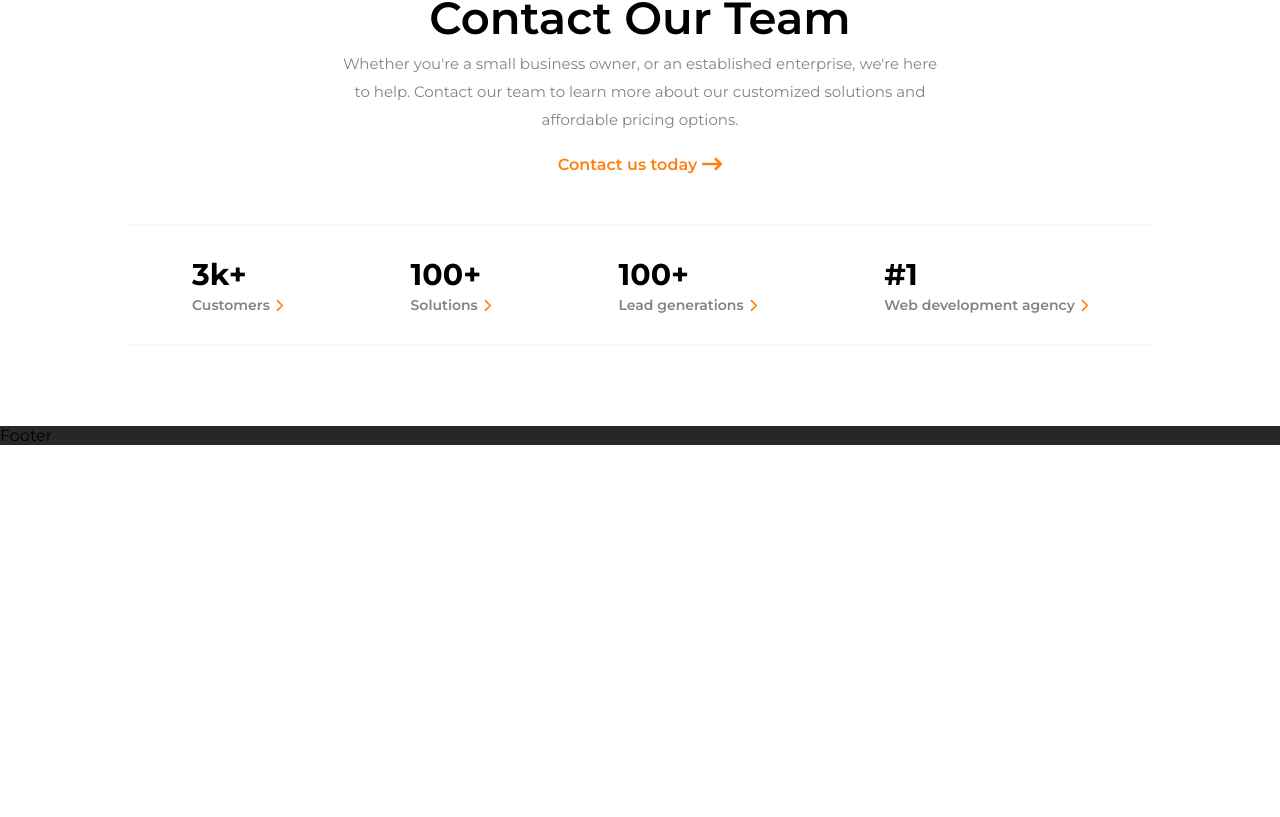
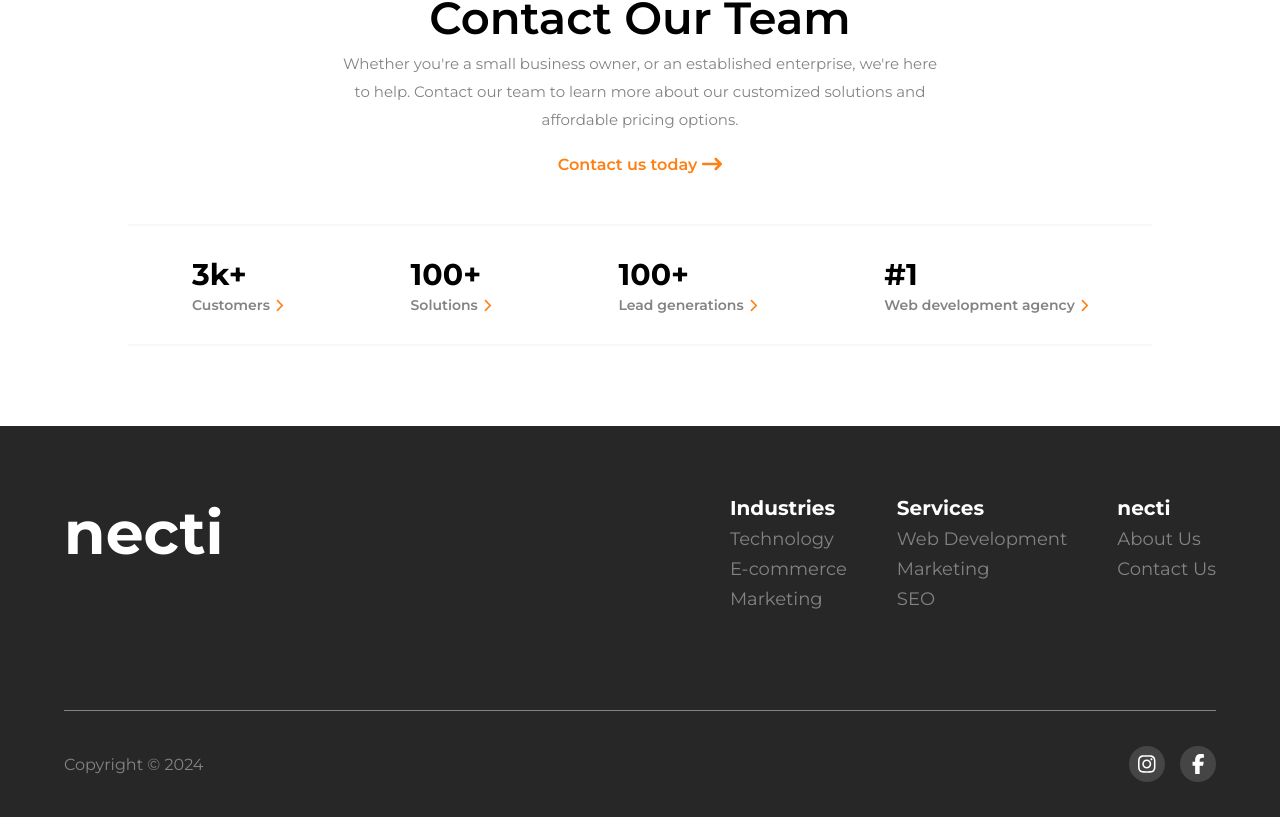
Before and after one commit to necti-inc/necti-web, a Next.js app: page / in a window 1280 px wide. Shown: the part 8032-8849 px from the top of the page. Before the commit the page ends 8477 px from the top, so only its background shows below. Built offline with nearby package versions, Linux system fonts and the light colour scheme.

Commit message:
Footer Creation for Web

```diff
--- a/package.json
+++ b/package.json
@@ -11,7 +11,7 @@
   "dependencies": {
     "@fortawesome/fontawesome-free": "^6.4.0",
     "@fortawesome/fontawesome-svg-core": "^6.4.0",
-    "@fortawesome/free-brands-svg-icons": "^6.4.0",
+    "@fortawesome/free-brands-svg-icons": "^6.4.2",
     "@fortawesome/free-regular-svg-icons": "^6.4.2",
     "@fortawesome/free-solid-svg-icons": "^6.4.0",
     "@fortawesome/react-fontawesome": "^0.2.0",
--- a/src/app/theme.js
+++ b/src/app/theme.js
@@ -5,6 +5,7 @@ const theme = {
   lightPrimaryColor: "#FFD4AE",
   mediumPrimaryColor: "#FFA354",
   black: "#272727",
+  lightBlack: "#454545",
   white: "#FFFFFF",
   lightGrey: "#F8F8F8",
   grey: "#E5E5E5",
--- a/src/components/navigation-footer/Footer.jsx
+++ b/src/components/navigation-footer/Footer.jsx
@@ -1,8 +1,91 @@
 import theme from "@/app/theme";
 import React from "react";
+import style from "./footer.module.css";
+import { FontAwesomeIcon } from "@fortawesome/react-fontawesome";
+import { faInstagram, faFacebookF } from "@fortawesome/free-brands-svg-icons";
 
 const Footer = () => {
-  return <div style={{ backgroundColor: theme.black }}>Footer</div>;
+  return (
+    <div
+      className={style.footerContainer}
+      style={{ backgroundColor: theme.black }}
+    >
+      <div className={style.bodyContainer}>
+        <h2 style={{ color: theme.white }} className={style.title}>
+          necti
+        </h2>
+        <div className={style.contentContainer}>
+          <div className={style.titleContainer}>
+            <h3 style={{ color: theme.white }} className={style.subTitle}>
+              Industries
+            </h3>
+            <p style={{ color: theme.darkGrey }} className={style.description}>
+              Technology
+            </p>
+            <p style={{ color: theme.darkGrey }} className={style.description}>
+              E-commerce
+            </p>
+            <p style={{ color: theme.darkGrey }} className={style.description}>
+              Marketing
+            </p>
+          </div>
+          <div className={style.titleContainer}>
+            <h3 style={{ color: theme.white }} className={style.subTitle}>
+              Services
+            </h3>
+            <p style={{ color: theme.darkGrey }} className={style.description}>
+              Web Development
+            </p>
+            <p style={{ color: theme.darkGrey }} className={style.description}>
+              Marketing
+            </p>
+            <p style={{ color: theme.darkGrey }} className={style.description}>
+              SEO
+            </p>
+          </div>
+          <div className={style.titleContainer}>
+            <h3 style={{ color: theme.white }} className={style.subTitle}>
+              necti
+            </h3>
+            <p style={{ color: theme.darkGrey }} className={style.description}>
+              About Us
+            </p>
+            <p style={{ color: theme.darkGrey }} className={style.description}>
+              Contact Us
+            </p>
+          </div>
+        </div>
+      </div>
+      <div style={{ borderColor: theme.darkGrey }} className={style.divider} />
+      <div className={style.lowerContainer}>
+        <p style={{ color: theme.darkGrey }} className={style.copyRightText}>
+          Copyright © 2024
+        </p>
+        <div className={style.iconBox}>
+          <div
+            style={{ backgroundColor: theme.lightBlack }}
+            className={style.iconContainer}
+          >
+            <FontAwesomeIcon
+              style={{ color: theme.white }}
+              className={style.icon}
+              icon={faInstagram}
+            />
+          </div>
+          <div
+            style={{ backgroundColor: theme.lightBlack }}
+            className={style.iconContainer}
+          >
+            <FontAwesomeIcon
+              style={{ color: theme.white }}
+              className={style.icon}
+              icon={faFacebookF}
+            />
+          </div>
+        </div>
+      </div>
+    </div>
+  );
 };
 
 export default Footer;
--- /dev/null
+++ b/src/components/navigation-footer/footer.module.css
@@ -0,0 +1,70 @@
+.footerContainer {
+    padding-top: 70px;
+    padding-left: 5%;
+    padding-right: 5%;
+}
+
+.bodyContainer {
+    display: flex;
+    justify-content: space-between;
+    padding-bottom: 100px;
+}
+
+.title {
+    font-size: 60px;
+}
+
+.subTitle {
+    font-size: 20px;
+}
+
+.description {
+    font-size: 18px;
+}
+
+.titleContainer {
+    display: flex;
+    flex-direction: column;
+    gap: 8px;
+}
+
+.contentContainer {
+    display: flex;
+    gap: 50px;
+}
+
+.divider {
+    width: 100%;
+    border-top: 1px solid;
+    padding-bottom: 35px;
+}
+
+.lowerContainer {
+    padding-bottom: 35px;
+    display: flex;
+    align-items: center;
+    justify-content: space-between;
+}
+
+.copyRightText {
+    font-size: 16px;
+}
+
+.icon {
+    font-size: 20px;
+}
+
+.iconBox {
+    display: flex;
+    gap: 15px;
+
+}
+
+.iconContainer {
+    width: 36px;
+    height: 36px;
+    display: flex;
+    justify-content: center;
+    align-items: center;
+    border-radius: 30px;
+}
```
Also changed, not shown: 1 other file (tests, documents, lock files or other folders).
